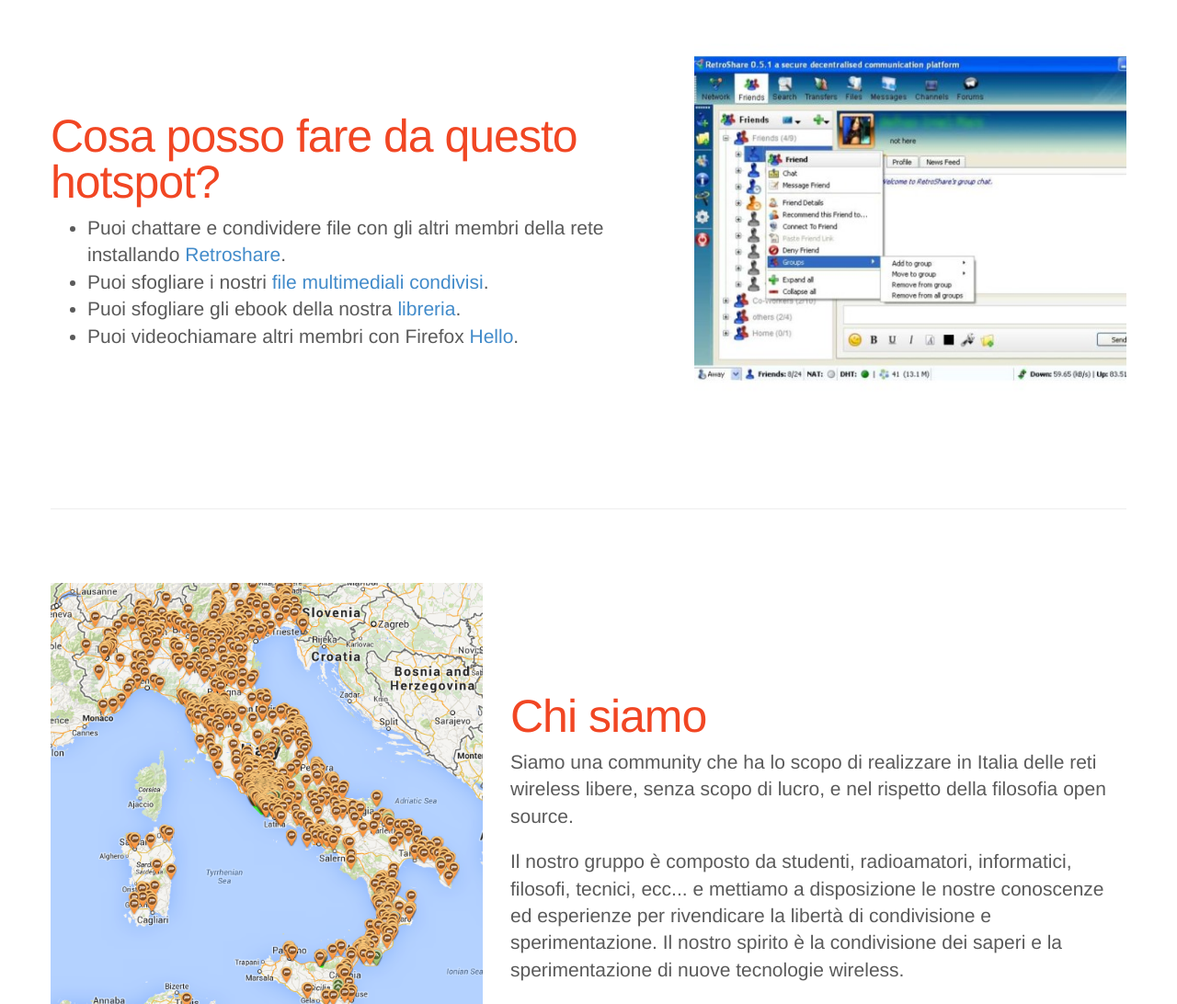
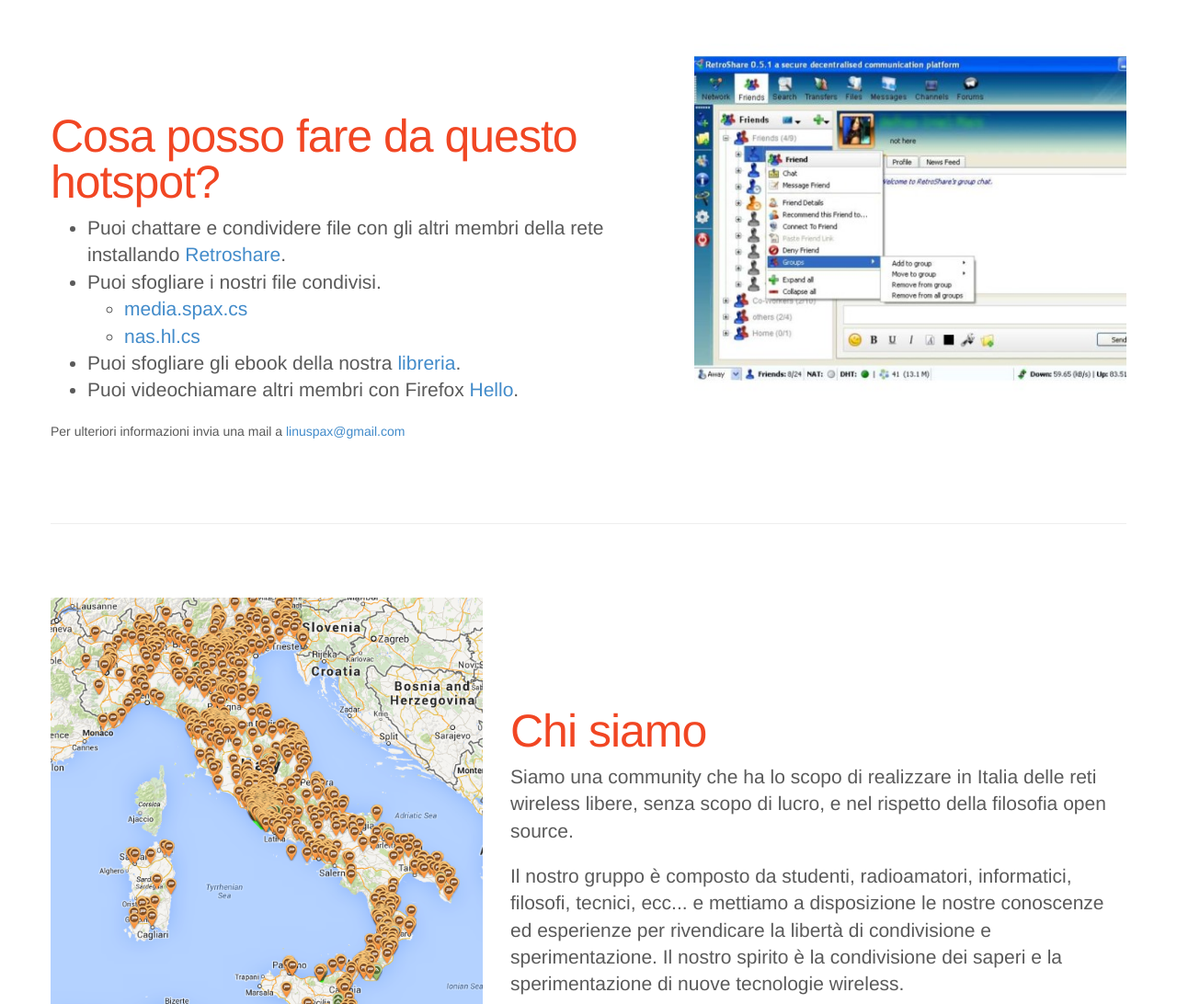
Before and after one commit to sp4x/NinuxSplashPage2015, a plain HTML site: page index.html in a window 1280 px wide. Shown: the part 1115-2207 px from the top of the page at 92% size. Drawn offline with Linux system fonts and the light colour scheme.

Commit message:
contatto

```diff
--- a/index.html
+++ b/index.html
@@ -121,7 +121,11 @@
 <!-- 					storage simile a Dropbox, maggiori info <a -->
 <!-- 					href="http://seafile.com">qui</a>. -->
 <!-- 				</li> -->
-				<li>Puoi sfogliare i nostri <a href="http://media.spax.cs">file multimediali condivisi</a>.
+				<li>Puoi sfogliare i nostri file condivisi.
+					<ul>
+						<li><a href="http://media.spax.cs">media.spax.cs</a>
+						<li><a href="http://nas.hl.cs">nas.hl.cs</a>
+					</ul>
 				</li>
 				<li>Puoi sfogliare gli ebook della nostra <a
 					href="http://ebook.hl.cs">libreria</a>.
@@ -130,6 +134,7 @@
 					href="https://www.mozilla.org/it/firefox/hello/">Hello</a>.
 				</li>
 			</ul>
+			<p>Per ulteriori informazioni invia una mail a <a href="mailto:linuspax@gmail.com">linuspax@gmail.com</a></p>
 		</div>
 		<div class="col-md-5">
 			<a href="http://retroshare.sourceforge.net"><img
```
